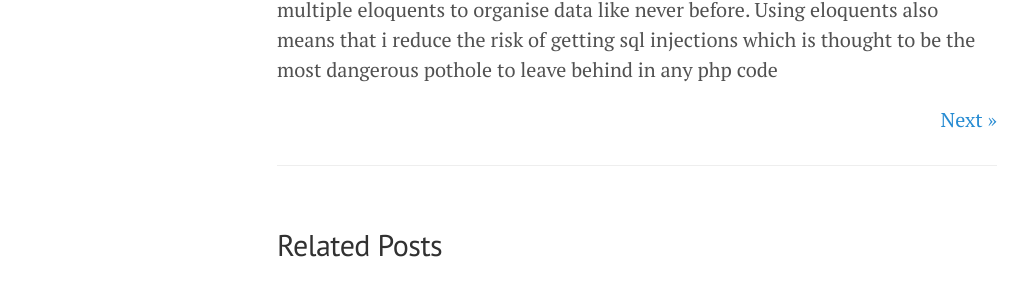
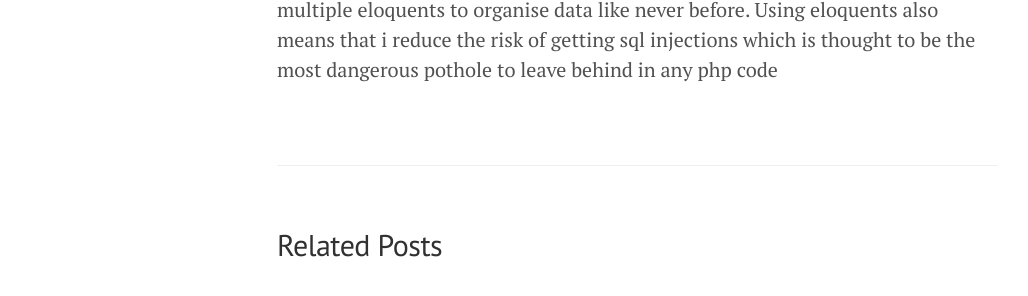
Before and after one commit to meldsza/meldsza.github.io, a Jekyll site: the page built from _posts/2017-05-21-introduction.md, in a window 1280 px wide. Shown: the part 467-763 px from the top of the page, without its empty margins (3-1031 px from the left). Built offline with Jekyll 4.4.1, drawn with Linux system fonts in a browser that asks for light colours; Markdown is read by kramdown in place of the engine named in the settings.

Commit message:
Update 2017-05-21-introduction.md

```diff
--- a/_posts/2017-05-21-introduction.md
+++ b/_posts/2017-05-21-introduction.md
@@ -7,6 +7,3 @@ date: 2017-05-21 13:47:00
 I started to learn laravel on the recommendation of a friend and found it to be great. The loadlash style functions and ease of use is what makes this MVC frameworks one of the best MVC frameworks in the world. It has redesigned my outlook on php which i once thought as confusing and not worth my time.
 
 Like they say, the best way to learn is to be pratical with it and hence my journey with laravel began. On the way i learned many tricks on how to customise laravel to work according to your needs. I found [Eloquents](https://laravel.com/docs/5.4/eloquent) to be amazing as i could link multiple eloquents to organise data like never before. Using eloquents also means that i reduce the risk of getting sql injections which is thought to be the most dangerous pothole to leave behind in any php code
-
-
-<a class="btn-nav next" href="/laravel/what_is_laravel" style="float: right;">Next &raquo;</a>
```
